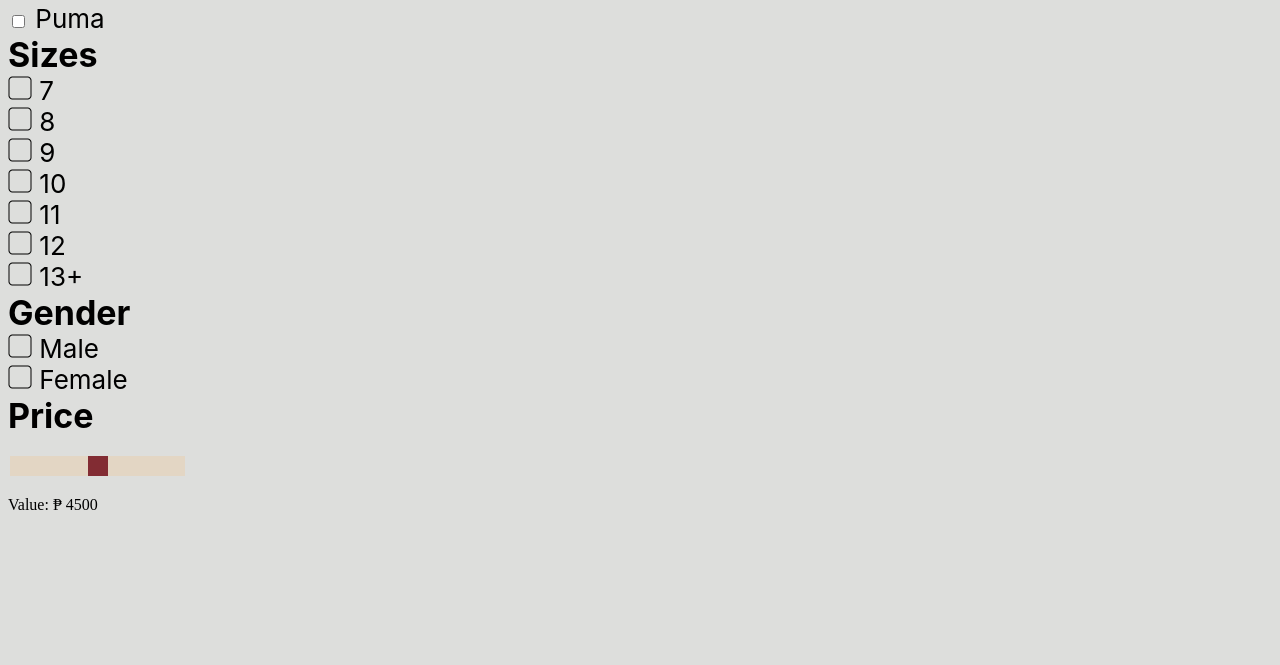
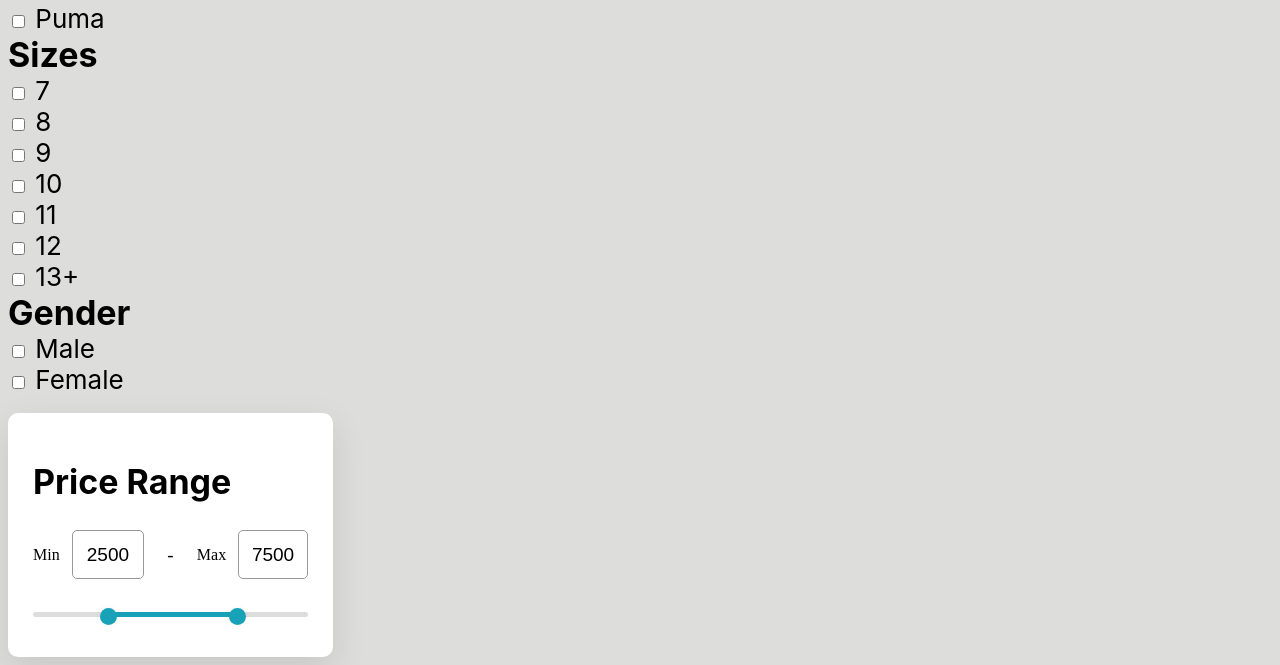
Before and after one commit to budale523/ultimateshoebattle, a plain HTML site: page index.html in a window 1280 px wide. Shown: the part 227-892 px from the top of the page. Before the commit the page ends 800 px from the top, so only its background shows below. Drawn offline with Linux system fonts and the light colour scheme.

Commit message:
Price range slider & checkbox

```diff
--- a/index.html
+++ b/index.html
@@ -6,6 +6,7 @@
     <meta name="viewport" content="width=device-width, initial-scale=1.0" />
     <title>Ultimate Shoe Battle</title>
     <link rel="stylesheet" href="style.css" />
+    <body>
     <div class="topnav">
       <a class="active" href="#home">Home</a>
       <a href="#about">About</a>
@@ -51,71 +52,89 @@
     <div class="sizes">Sizes</div>
 
     <div class="size7">
-      <img src="photos/icon-square.png" alt="" />
+      <input class="form-check-input" type="checkbox" value="" id="flexCheckDefault">
+      <label class="form-check-label" for="flexCheckDefault">
       7
     </div>
 
     <div class="size8">
-      <img src="photos/icon-square.png" alt="" />
+      <input class="form-check-input" type="checkbox" value="" id="flexCheckDefault">
+      <label class="form-check-label" for="flexCheckDefault">
       8
     </div>
 
     <div class="size9">
-      <img src="photos/icon-square.png" alt="" />
+      <input class="form-check-input" type="checkbox" value="" id="flexCheckDefault">
+      <label class="form-check-label" for="flexCheckDefault">
       9
     </div>
 
     <div class="size10">
-      <img src="photos/icon-square.png" alt="" />
+      <input class="form-check-input" type="checkbox" value="" id="flexCheckDefault">
+      <label class="form-check-label" for="flexCheckDefault">
       10
     </div>
 
     <div class="size11">
-      <img src="photos/icon-square.png" alt="" />
+      <input class="form-check-input" type="checkbox" value="" id="flexCheckDefault">
+      <label class="form-check-label" for="flexCheckDefault">
       11
     </div>
 
     <div class="size12">
-      <img src="photos/icon-square.png" alt="" />
+      <input class="form-check-input" type="checkbox" value="" id="flexCheckDefault">
+      <label class="form-check-label" for="flexCheckDefault">
       12
     </div>
 
     <div class="size13">
-      <img src="photos/icon-square.png" alt="" />
+      <input class="form-check-input" type="checkbox" value="" id="flexCheckDefault">
+      <label class="form-check-label" for="flexCheckDefault">
       13+
     </div>
 
     <div class="gender">Gender</div>
 
     <div class="male">
-      <img src="photos/icon-square.png" alt="" />
+      <input class="form-check-input" type="checkbox" value="" id="flexCheckDefault">
+      <label class="form-check-label" for="flexCheckDefault">
       Male
     </div>
 
     <div class="female">
-      <img src="photos/icon-square.png" alt="" />
+      <input class="form-check-input" type="checkbox" value="" id="flexCheckDefault">
+      <label class="form-check-label" for="flexCheckDefault">
       Female
     </div>
 
-    <div class="price">Price</div>
-
 
 <br>
-
-    <div class="slidecontainer">
-  <input type="range" min="3000" max="6000" value="4500" class="slider" id="myRange">
-  <p>Value: ₱ <span id="demo"></span></p>
+  <div class="price-range">
+    <div class="wrapper">
+      <header>
+        <h2>Price Range</h2>
+      </header>
+      <div class="price-input">
+        <div class="field">
+          <span>Min</span>
+          <input type="number" class="input-min" value="2500">
+        </div>
+        <div class="separator">-</div>
+        <div class="field">
+          <span>Max</span>
+          <input type="number" class="input-max" value="7500">
+        </div>
+      </div>
+      <div class="slider">
+        <div class="progress"></div>
+      </div>
+      <div class="range-input">
+        <input type="range" class="range-min" min="0" max="10000" value="2500" step="100">
+        <input type="range" class="range-max" min="0" max="10000" value="7500" step="100">
+      </div>
+    </div>
 </div>
 
-<script>
-var slider = document.getElementById("myRange");
-var output = document.getElementById("demo");
-output.innerHTML = slider.value;
-
-slider.oninput = function() {
-  output.innerHTML = this.value;
-}
-</script>
 
     <script src="main.js"></script>
   </body>
--- a/main.js
+++ b/main.js
@@ -0,0 +1,39 @@
+//price range slider
+const rangeInput = document.querySelectorAll(".range-input input"),
+priceInput = document.querySelectorAll(".price-input input"),
+range = document.querySelector(".slider .progress");
+let priceGap = 1000;
+priceInput.forEach(input =>{
+    input.addEventListener("input", e =>{
+        let minPrice = parseInt(priceInput[0].value),
+        maxPrice = parseInt(priceInput[1].value);
+
+        if((maxPrice - minPrice >= priceGap) && maxPrice <= rangeInput[1].max){
+            if(e.target.className === "input-min"){
+                rangeInput[0].value = minPrice;
+                range.style.left = ((minPrice / rangeInput[0].max) * 100) + "%";
+            }else{
+                rangeInput[1].value = maxPrice;
+                range.style.right = 100 - (maxPrice / rangeInput[1].max) * 100 + "%";
+            }
+        }
+    });
+});
+rangeInput.forEach(input =>{
+    input.addEventListener("input", e =>{
+        let minVal = parseInt(rangeInput[0].value),
+        maxVal = parseInt(rangeInput[1].value);
+        if((maxVal - minVal) < priceGap){
+            if(e.target.className === "range-min"){
+                rangeInput[0].value = maxVal - priceGap
+            }else{
+                rangeInput[1].value = minVal + priceGap;
+            }
+        }else{
+            priceInput[0].value = minVal;
+            priceInput[1].value = maxVal;
+            range.style.left = ((minVal / rangeInput[0].max) * 100) + "%";
+            range.style.right = 100 - (maxVal / rangeInput[1].max) * 100 + "%";
+        }
+    });
+});
--- a/style.css
+++ b/style.css
@@ -240,16 +240,6 @@ color: #000000;
 
 }
 
-.price {
-    font-family: 'Inter';
-font-style: normal;
-font-weight: 700;
-font-size: 34px;
-line-height: 41px;
-
-color: #000000;
-
-}
 
 .under {
     font-family: 'Inter';
@@ -283,38 +273,114 @@ color: #000000;
 }
 
 
-.slidecontainer {
+.price-range {
+    display: flex;
+    align-items: left;
+    justify-content: left;
+
+}
+
+
+::selection{
+    color: #fff;
+    background: #17A2B8;
+  }
+  .wrapper{
+    width: 275px;
+    background: #fff  ;
+    border-radius: 10px;
+    padding: 20px 25px 40px;
+    box-shadow: 0 12px 35px rgba(0,0,0,0.1);
+  }
+  header h2{
+    font-family: 'Inter';
+font-style: normal;
+font-weight: 700;
+font-size: 34px;
+line-height: 41px;
+
+color: #000000;
+  }
+  header p{
+    margin-top: 5px;
+    font-size: 16px;
+  }
+  .price-input{
     width: 100%;
-    opacity: 50;
+    display: flex;
+    margin: 30px 0 35px;
   }
-
-  .slider {
+  .price-input .field{
+    display: flex;
+    width: 100%;
+    height: 45px;
+    align-items: center;
+  }
+  .field input{
+    width: 100%;
+    height: 100%;
+    outline: none;
+    font-size: 19px;
+    margin-left: 12px;
+    border-radius: 5px;
+    text-align: center;
+    border: 1px solid #999;
+    -moz-appearance: textfield;
+  }
+  input[type="number"]::-webkit-outer-spin-button,
+  input[type="number"]::-webkit-inner-spin-button {
     -webkit-appearance: none;
-    width: 175px;
-    height: 20px;
-    background: #E4D6C2;
-    outline: none;
-    opacity: 0.9;
-    -webkit-transition: .2s;
-    transition: opacity .2s;
   }
-
-  .slider:hover {
-    opacity: 1;
+  .price-input .separator{
+    width: 130px;
+    display: flex;
+    font-size: 19px;
+    align-items: center;
+    justify-content: center;
   }
-
-  .slider::-webkit-slider-thumb {
+  .slider{
+    height: 5px;
+    position: relative;
+    background: #ddd;
+    border-radius: 5px;
+  }
+  .slider .progress{
+    height: 100%;
+    left: 25%;
+    right: 25%;
+    position: absolute;
+    border-radius: 5px;
+    background: #17A2B8;
+  }
+  .range-input{
+    position: relative;
+  }
+  .range-input input{
+    position: absolute;
+    width: 100%;
+    height: 5px;
+    top: -5px;
+    background: none;
+    pointer-events: none;
     -webkit-appearance: none;
-    appearance: none;
-    width: 20px;
-    height: 20px;
-    background: #791921;
-    cursor: pointer;
+    -moz-appearance: none;
   }
-
-  .slider::-moz-range-thumb {
-    width: 20px;
-    height: 20px;
-    background: #757575;
-    cursor: pointer;
+  input[type="range"]::-webkit-slider-thumb{
+    height: 17px;
+    width: 17px;
+    border-radius: 50%;
+    background: #17A2B8;
+    pointer-events: auto;
+    -webkit-appearance: none;
+    box-shadow: 0 0 6px rgba(0,0,0,0.05);
   }
+  input[type="range"]::-moz-range-thumb{
+    height: 17px;
+    width: 17px;
+    border: none;
+    border-radius: 50%;
+    background: #17A2B8;
+    pointer-events: auto;
+    -moz-appearance: none;
+    box-shadow: 0 0 6px rgba(0,0,0,0.05);
+  }
```
